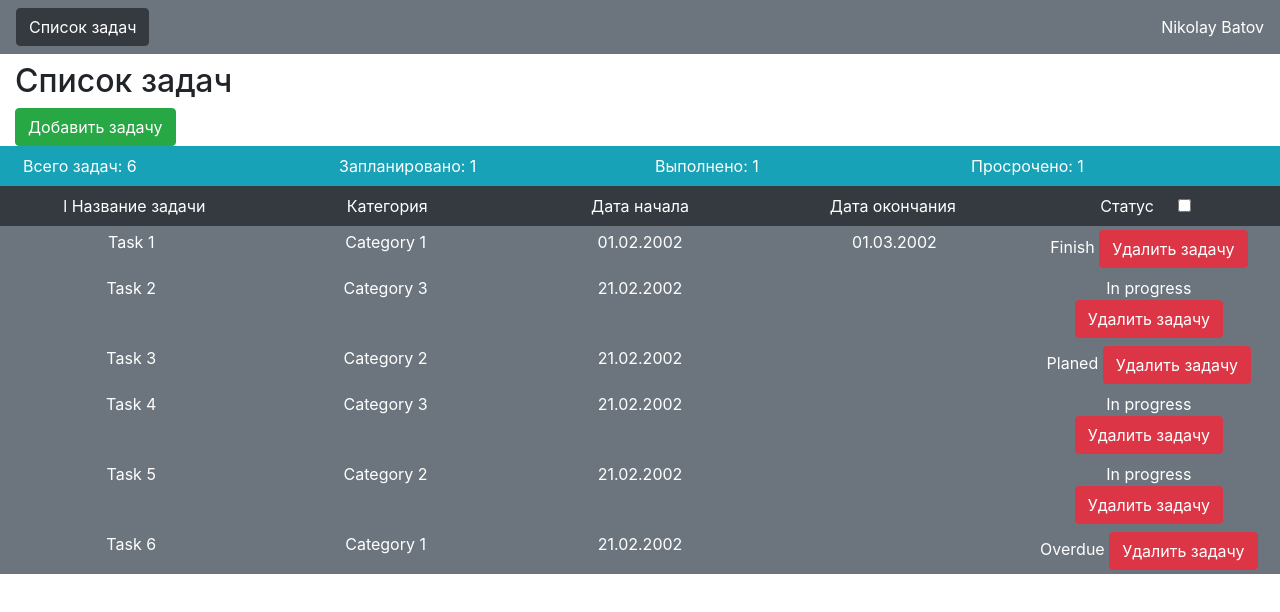
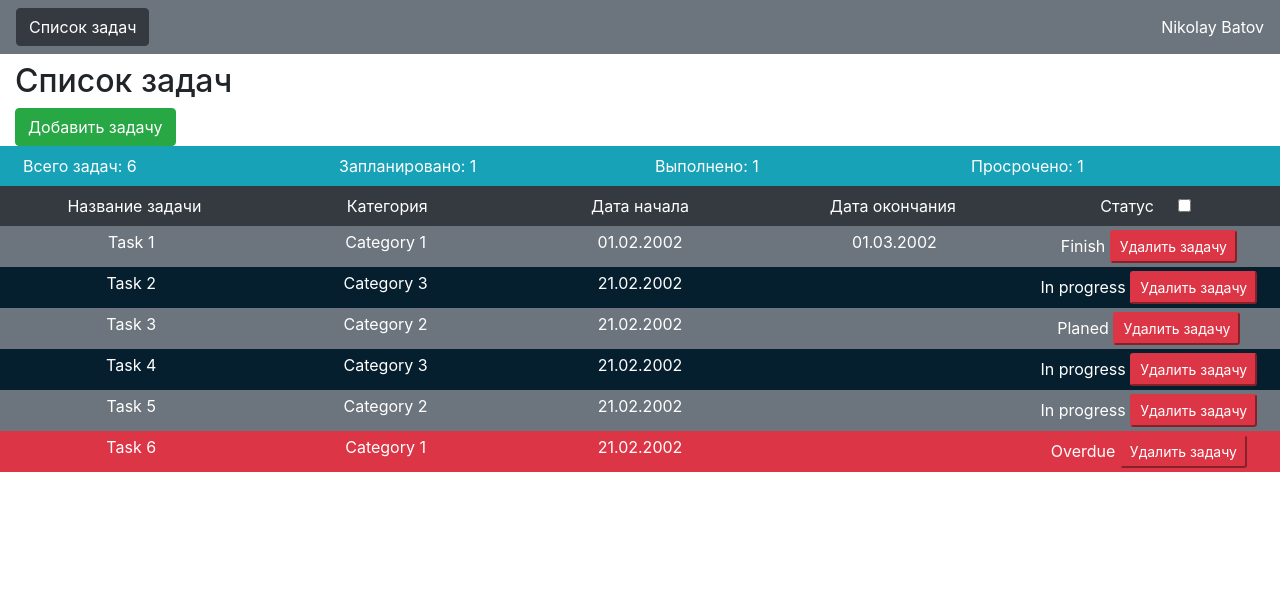
Before and after one commit to BatovNikolay/task-planner, an Angular app: page / in a window 1280 px wide. Shown: the top 612 px of the page. Built offline with nearby package versions, Linux system fonts and the light colour scheme.

Commit message:
6. Стандартные структурные директивы[#124487]

```diff
--- a/src/app/task-list/list-row/list-row.component.css
+++ b/src/app/task-list/list-row/list-row.component.css
@@ -0,0 +1,3 @@
+.dark-green {
+  background: #061F2F
+}
--- a/src/app/task-list/list-row/list-row.component.html
+++ b/src/app/task-list/list-row/list-row.component.html
@@ -1,4 +1,4 @@
-<div class="row bg-secondary p-1 text-center">
+<div class="row p-1 text-center" [ngClass]="status == 'Overdue' ? 'bg-danger' : id % 2 == 0 ? 'bg-secondary' : 'dark-green'">
   <div class="col-sm text-white">
     {{name}}
   </div>
@@ -13,6 +13,6 @@
   </div>
   <div class="col-sm text-white">
     {{status}}
-    <button class="btn btn-danger" (click)="deleteTask()">Удалить задачу</button>
+    <button class="btn-sm btn-danger" (click)="deleteTask()">Удалить задачу</button>
   </div>
 </div>
--- a/src/app/task-list/list-row/list-row.component.ts
+++ b/src/app/task-list/list-row/list-row.component.ts
@@ -6,6 +6,9 @@ import { Component, EventEmitter, Input, OnInit, Output } from '@angular/core';
   styleUrls: ['./list-row.component.css']
 })
 export class ListRowComponent implements OnInit {
+
+  @Input()
+  id: number;
 
   @Input()
   name: string;
--- a/src/app/task-list/task-list.component.html
+++ b/src/app/task-list/task-list.component.html
@@ -10,7 +10,7 @@
     ></app-statistic>
   </div>
   <div class="row bg-dark p-2 text-center">
-    <div class="col-sm text-white">l
+    <div class="col-sm text-white">
       Название задачи
     </div>
     <div class="col-sm text-white">
@@ -27,7 +27,8 @@
       <input class="d-inline ml-3" type="checkbox" aria-label="status" (change)="filterTasks($event)">
     </div>
   </div>
-  <app-list-row *ngFor="let task of tasks"
+  <app-list-row *ngFor="let task of getTasksWithFilter(); let index = index"
+                [id]="index"
                 [name]="task.name"
                 [category]="task.category"
                 [dateStart]="task.dateStart"
--- a/src/app/task-list/task-list.component.ts
+++ b/src/app/task-list/task-list.component.ts
@@ -6,6 +6,8 @@ import { Component, OnInit } from '@angular/core';
   styleUrls: ['./task-list.component.css']
 })
 export class TaskListComponent implements OnInit {
+
+  filter: boolean;
 
   tasks = [
     {
@@ -62,7 +64,11 @@ export class TaskListComponent implements OnInit {
   }
 
   filterTasks($event) {
-    console.log($event.target.checked);
+    this.filter = $event.target.checked;
+  }
+
+  getTasksWithFilter() {
+    return this.filter ? this.tasks.filter(task => task.status !== 'Finish') : this.tasks;
   }
 
   getTaskListSize() {
@@ -70,7 +76,7 @@ export class TaskListComponent implements OnInit {
   }
 
   deleteTaskFromArray(name: string) {
-    console.log('Задача ' + name + ' удалена');
+    this.tasks = this.tasks.filter(task => task.name !== name);
   }
 
   getTasksAmountByStatus(status: string) {
--- a/tsconfig.json
+++ b/tsconfig.json
@@ -2,6 +2,7 @@
   "compileOnSave": false,
   "compilerOptions": {
     "baseUrl": "./",
+    "importHelpers": true,
     "outDir": "./dist/out-tsc",
     "sourceMap": true,
     "declaration": false,
```
Also changed, not shown: package.json (+16 -15 lines), src/polyfills.ts (+0 -45 lines), 1 other file (tests, documents, lock files or other folders). Lines whose indentation alone changed are shown as unchanged.
